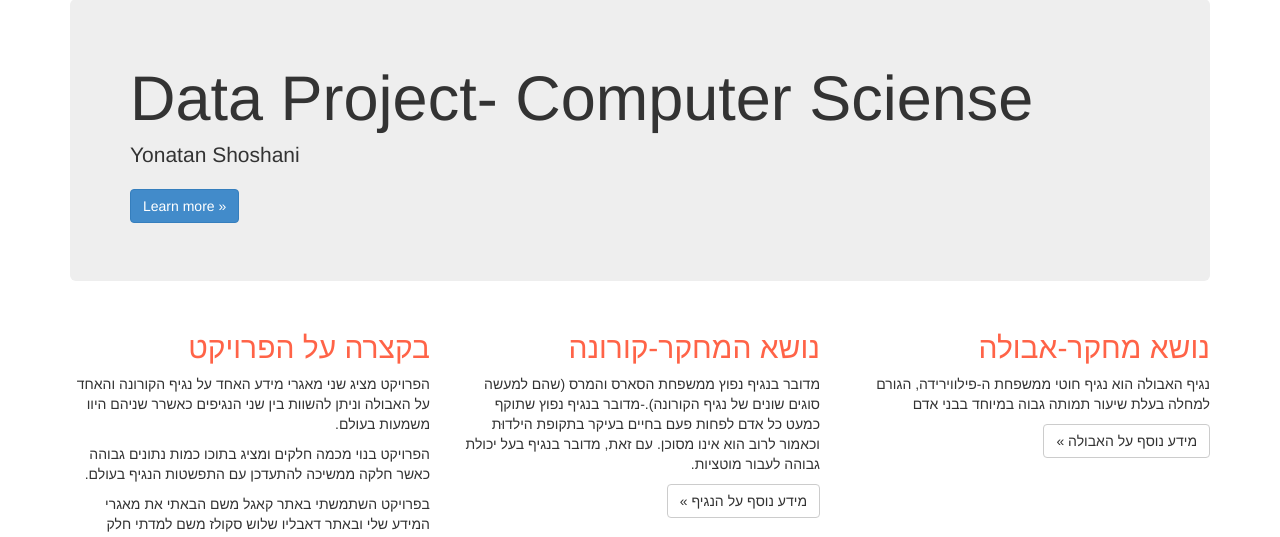
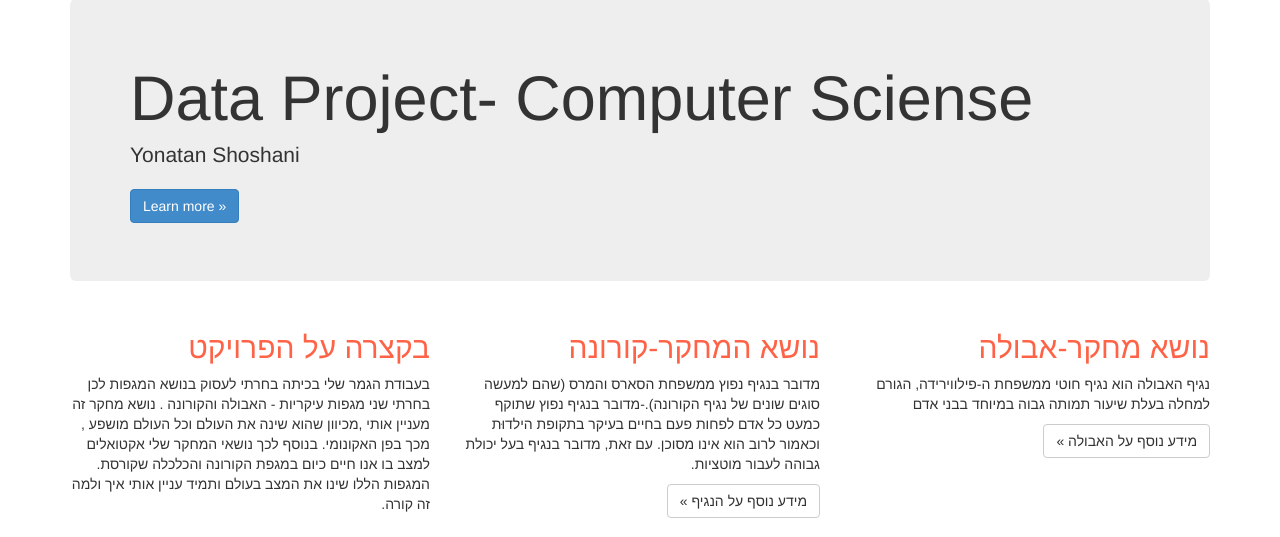
Before and after one commit to yonatanshoshani/dataproject, a Flask app: page / in a window 1280 px wide. Shown: the part 71-608 px from the top of the page. Run offline with Flask 2, Linux system fonts and the light colour scheme; parts of the project's set-up code (start-up, migrations or seed data) failed here and were passed over; some libraries are stand-ins or nearby versions.

Commit message:
add text

```diff
--- a/dataproject/dataproject/templates/DataQuery.html
+++ b/dataproject/dataproject/templates/DataQuery.html
@@ -4,6 +4,12 @@
 {% block content %}
 
 <h2>Data Query Page</h2>
+<h7>
+    This is the data query page. On this page you can view the data visually by dates and countries.
+    The epidemic start date presented by the database is August 2014 and the end of the data is March 2016.
+    To make the best conclusions, I suggest choosing the countries: Sierra Leone and Guinea
+    Most countries contain almost no deaths.
+</h7>
 <div class="row">
 
     <div class="col-md-4">
--- a/dataproject/dataproject/templates/about.html
+++ b/dataproject/dataproject/templates/about.html
@@ -25,7 +25,7 @@
             <tbody>
                 <tr>
                     <td>מסמך אפיון</td>
-                    <td><a class="btn btn-primary heb" href="https://docs.google.com/document/d/1DzjewScJEpE57jFzzgF8e48mi5Pu2aZkjzRoB88pqj0/edit?usp=sharing" target="_blank">Link &raquo;</a></td>
+                    <td><a class="btn btn-primary heb" href="https://drive.google.com/file/d/1np5ZGMWY92iuOWaD9I8G6ye4LWe31zOH/view?usp=sharing" target="_blank">Link &raquo;</a></td>
                 </tr>
                 <tr>
                     <td>לינק לקוד ב GitHub</td>
--- a/dataproject/dataproject/templates/index.html
+++ b/dataproject/dataproject/templates/index.html
@@ -12,10 +12,8 @@
 
 <div class="row">
     <div class="col-md-4">
-        <h2 style="color:Tomato;"dir="rtl">בקצרה על הפרויקט</h2>
-        <p dir="rtl">הפרויקט מציג שני מאגרי מידע האחד על נגיף הקורונה והאחד על האבולה וניתן להשוות בין שני הנגיפים כאשרר שניהם היוו משמעות בעולם. </p>
-        <p dir="rtl">הפרויקט בנוי מכמה חלקים ומציג בתוכו כמות נתונים גבוהה כאשר חלקה ממשיכה להתעדכן עם התפשטות הנגיף בעולם.</p>
-        <p dir="rtl"> בפרויקט השתמשתי באתר קאגל משם הבאתי את מאגרי המידע שלי ובאתר דאבליו שלוש סקולז משם למדתי חלק מהקוד של האתר שלי </p>
+        <h2 style="color:Tomato;"dir="rtl">בקצרה על הפרויקט</h2> </p>
+        <p dir="rtl">בעבודת הגמר שלי בכיתה בחרתי לעסוק בנושא המגפות לכן בחרתי שני מגפות עיקריות - האבולה והקורונה . נושא מחקר זה מעניין אותי ,מכיוון  שהוא שינה את העולם וכל העולם מושפע , מכך בפן האקונומי. בנוסף לכך נושאי המחקר שלי אקטואלים למצב בו אנו חיים כיום במגפת הקורונה והכלכלה שקורסת. המגפות הללו שינו את המצב בעולם ותמיד עניין אותי איך ולמה זה קורה.</p>
 
     </div>
     <div class="col-md-4">
```
